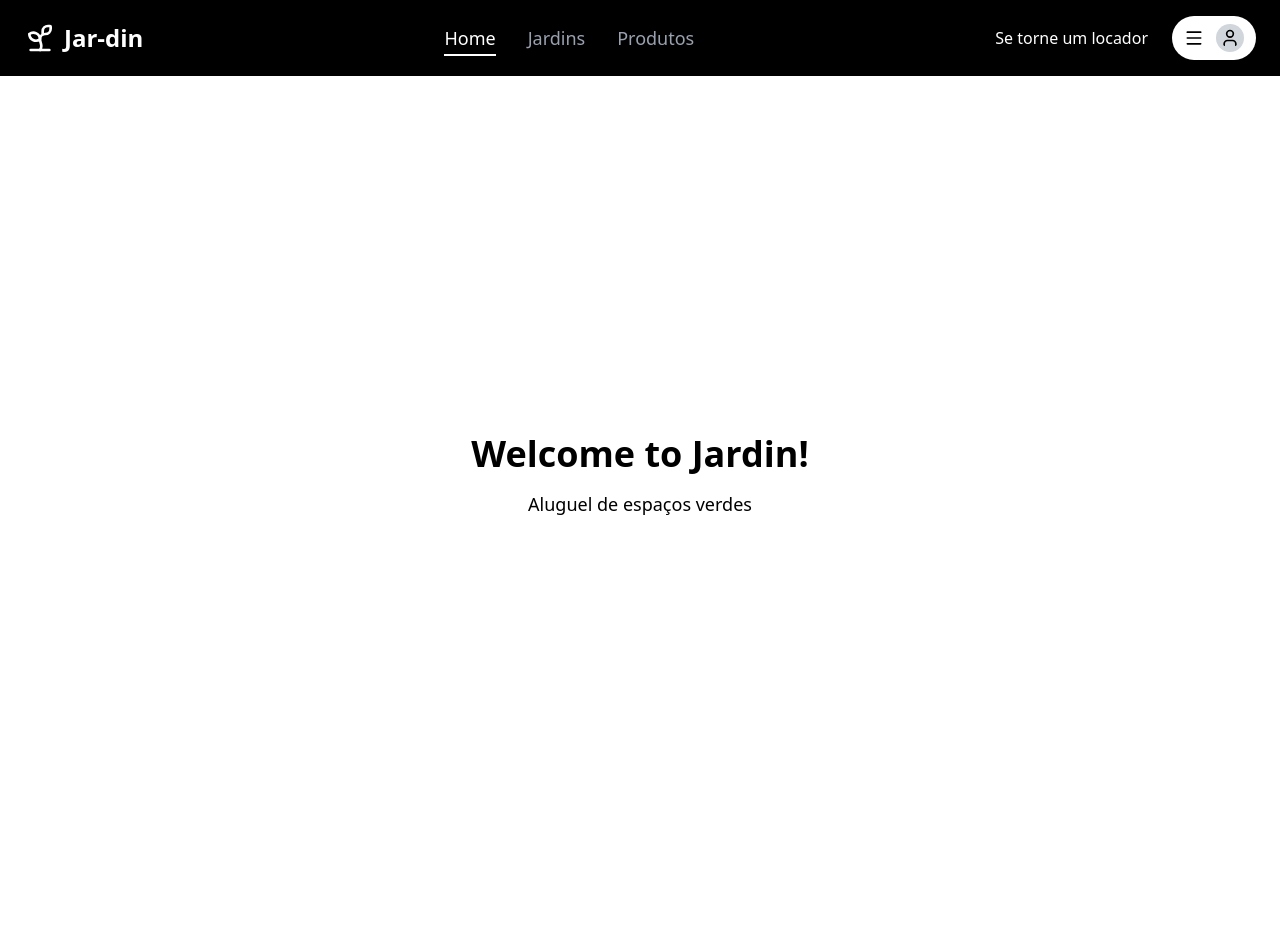
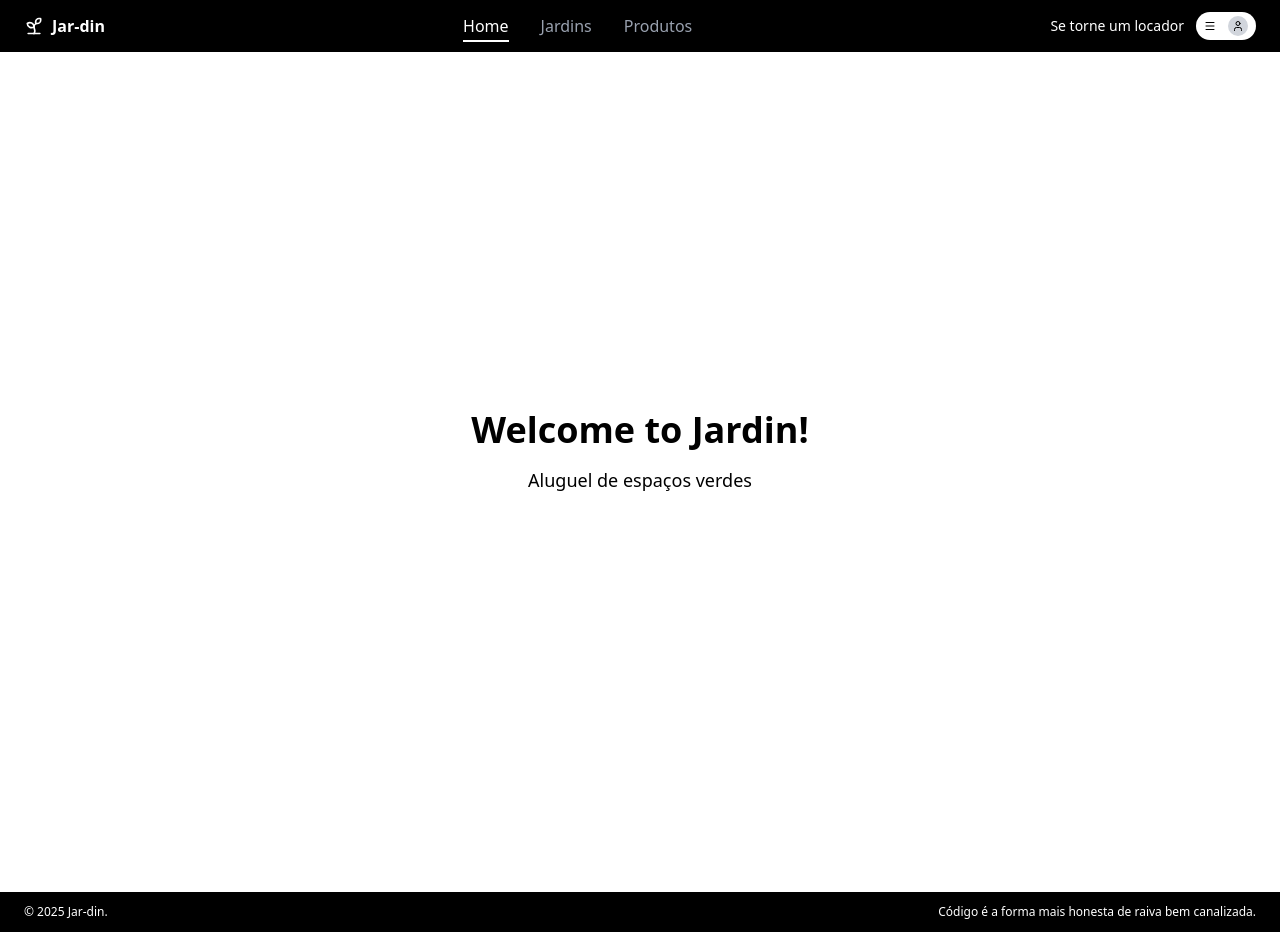
Before and after one commit to NaySoares/jardin, a Next.js app: page / in a window 1280 px wide. Before the commit the page ends 876 px from the top, so only its background shows below. Built offline with nearby package versions, Linux system fonts and the light colour scheme.

Commit message:
feat: add footer e ajuste header

```diff
--- a/src/app/layout.tsx
+++ b/src/app/layout.tsx
@@ -2,6 +2,7 @@ import type { Metadata } from 'next'
 import { Geist, Geist_Mono } from 'next/font/google'
 import './globals.css'
 import { Header } from '@/components/header'
+import { Footer } from '@/components/footer'
 
 const geistSans = Geist({
   variable: '--font-geist-sans',
@@ -30,6 +31,7 @@ export default function RootLayout({
       >
         <Header />
         <main>{children}</main>
+        <Footer />
       </body>
     </html>
   )
--- /dev/null
+++ b/src/components/footer.tsx
@@ -0,0 +1,10 @@
+export const Footer = () => {
+  return (
+    <footer className="bg-black text-white w-full py-3 mt-10 flex flex-row justify-between px-6 ">
+      <p className="text-xs">&copy; {new Date().getFullYear()} Jar-din.</p>
+      <p className="text-xs">
+        Código é a forma mais honesta de raiva bem canalizada.
+      </p>
+    </footer>
+  )
+}
--- a/src/components/header.tsx
+++ b/src/components/header.tsx
@@ -16,12 +16,11 @@ export const Header = () => {
 
 	return (
 		<header className="bg-black text-white w-full">
-			<nav className="container mx-auto px-6 py-4 flex justify-between items-center">
+			<nav className="mx-auto py-3 px-6 flex justify-between items-center">
 
-				{/* Logo */}
 				<div className="flex items-center">
-					<Sprout className="h-8 w-8 mr-2" />
-					<Link href="/" className="text-2xl font-bold">
+					<Sprout className="h-5 w-5 mr-2" />
+					<Link href="/" className="text-base font-bold">
 						Jar-din
 					</Link>
 				</div>
@@ -33,7 +32,7 @@ export const Header = () => {
 							<Link
 								key={link.href}
 								href={link.href}
-								className={`relative text-lg hover:text-gray-300 ${isActive ? 'text-white' : 'text-gray-400'
+								className={`relative text-base hover:text-gray-300 ${isActive ? 'text-white' : 'text-gray-400'
 									}`}
 							>
 								{link.label}
@@ -45,16 +44,16 @@ export const Header = () => {
 					})}
 				</div>
 
-				<div className="flex items-center space-x-6">
+				<div className="flex items-center space-x-3">
 					<Link
 						href="/"
-						className="hidden sm:block text-base hover:text-gray-300"
+						className="hidden sm:block text-sm hover:text-gray-300"
 					>
 						Se torne um locador
 					</Link>
-					<button className="flex items-center space-x-3 bg-white text-black px-3 py-2 rounded-full hover:bg-gray-200">
-						<Menu className="h-5 w-5" />
-						<User className="h-7 w-7 bg-gray-300 rounded-full p-1" />
+					<button className="flex items-center space-x-3 bg-white text-black px-2 py-1 rounded-full hover:bg-gray-200">
+						<Menu className="h-3 w-3 hover:cursor-pointer" />
+						<User className="h-5 w-5 bg-gray-300 rounded-full p-1 hover:cursor-pointer" />
 					</button>
 				</div>
 
```
